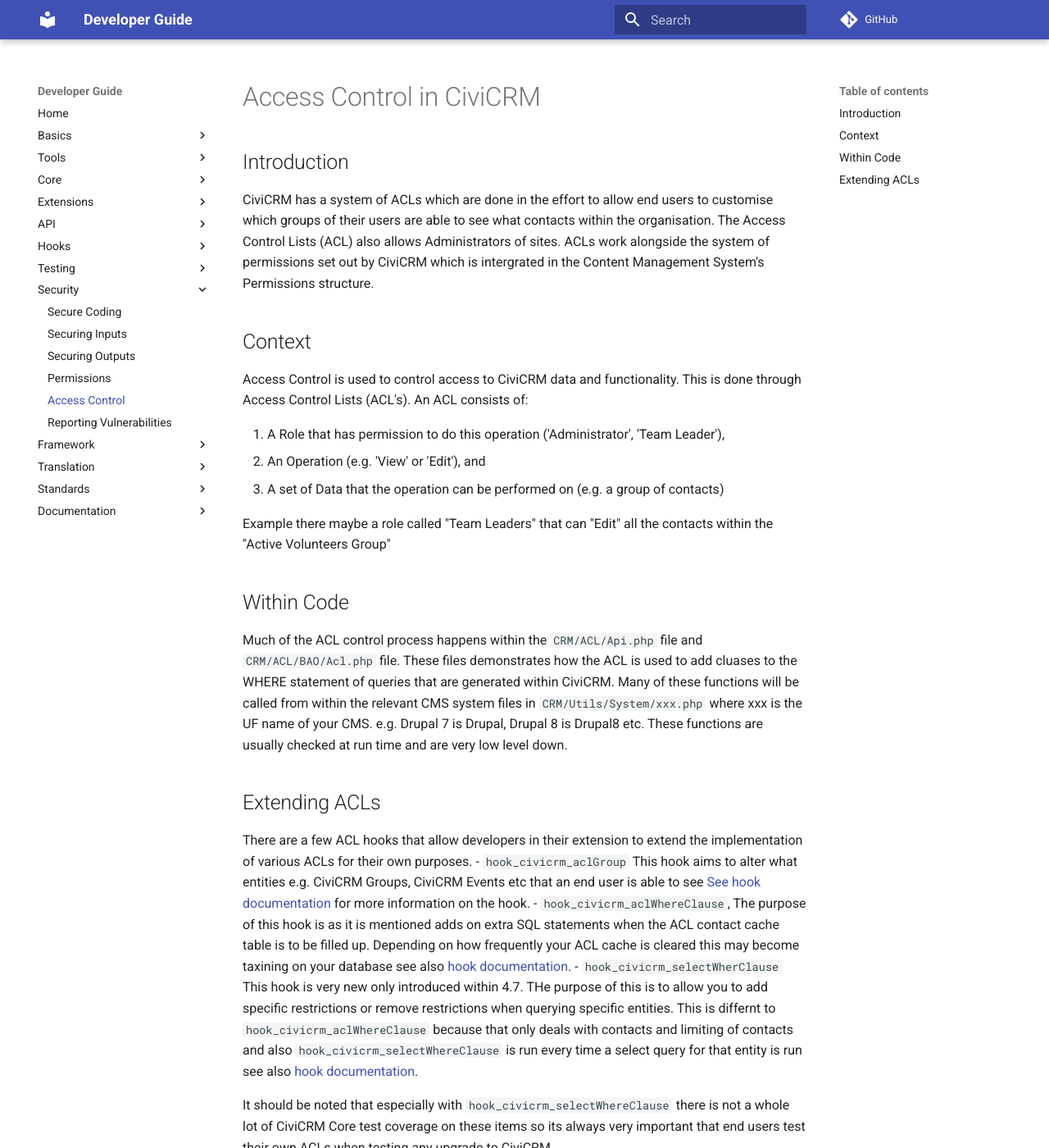
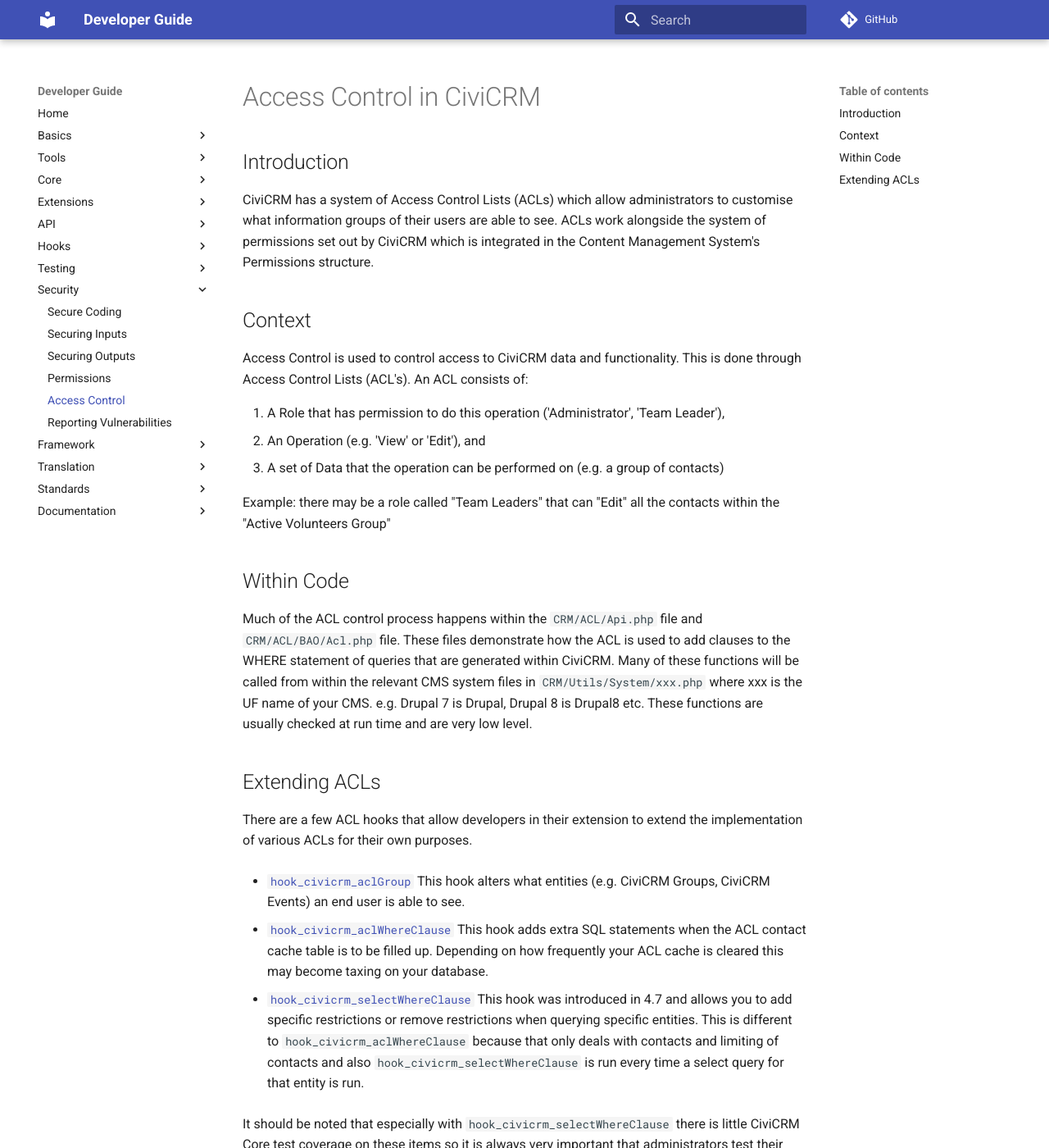
Before and after one commit to civicrm/civicrm-dev-docs, an MkDocs documentation site: the page built from docs/security/access.md, in a window 1280 px wide and 1400 px high. Shown: the whole window at 82% size. Built offline with MkDocs 1.6.1 and Material for MkDocs 9.7.7, drawn with Linux system fonts in a browser that asks for light colours; comment, search, counter and statistics services are not loaded; old or Windows-style settings are respelled for this version of MkDocs; some of the changed text lies outside the part shown.

Commit message:
Improve formatting, fix typos, misc language changes

```diff
--- a/docs/security/access.md
+++ b/docs/security/access.md
@@ -2,7 +2,7 @@
 
 ## Introduction
 
-CiviCRM has a system of ACLs which are done in the effort to allow end users to customise which groups of their users are able to see what contacts within the organisation. The Access Control Lists (ACL) also allows Administrators of sites. ACLs work alongside the system of permissions set out by CiviCRM which is intergrated in the Content Management System's Permissions structure.
+CiviCRM has a system of Access Control Lists (ACLs) which allow administrators to customise what information groups of their users are able to see. ACLs work alongside the system of permissions set out by CiviCRM which is integrated in the Content Management System's Permissions structure.
 
 ## Context
 
@@ -12,17 +12,20 @@
 2. An Operation (e.g. 'View' or 'Edit'), and
 3. A set of Data that the operation can be performed on (e.g. a group of contacts)
 
-Example there maybe a role called "Team Leaders" that can "Edit" all the contacts within the "Active Volunteers Group"
+Example: there may be a role called "Team Leaders" that can "Edit" all the contacts within the "Active Volunteers Group"
 
 ## Within Code
 
-Much of the ACL control process happens within the `CRM/ACL/Api.php` file and `CRM/ACL/BAO/Acl.php` file. These files demonstrates how the ACL is used to add cluases to the WHERE statement of queries that are generated within CiviCRM. Many of these functions will be called from within the relevant CMS system files in `CRM/Utils/System/xxx.php` where xxx is the UF name of your CMS. e.g. Drupal 7 is Drupal, Drupal 8 is Drupal8 etc. These functions are usually checked at run time and are very low level down.
+Much of the ACL control process happens within the `CRM/ACL/Api.php` file and `CRM/ACL/BAO/Acl.php` file. These files demonstrate how the ACL is used to add clauses to the WHERE statement of queries that are generated within CiviCRM. Many of these functions will be called from within the relevant CMS system files in `CRM/Utils/System/xxx.php` where xxx is the UF name of your CMS. e.g. Drupal 7 is Drupal, Drupal 8 is Drupal8 etc. These functions are usually checked at run time and are very low level.
 
 ## Extending ACLs
 
 There are a few ACL hooks that allow developers in their extension to extend the implementation of various ACLs for their own purposes.
- - `hook_civicrm_aclGroup` This hook aims to alter what entities e.g. CiviCRM Groups, CiviCRM Events etc that an end user is able to see [See hook documentation](/hooks/hook_civicrm_aclGroup.md) for more information on the hook.
- - `hook_civicrm_aclWhereClause`, The purpose of this hook is as it is mentioned adds on extra SQL statements when the ACL contact cache table is to be filled up. Depending on how frequently your ACL cache is cleared this may become taxining on your database see also [hook documentation](/hooks/hook_civicrm_aclWhereClause.md).
- - `hook_civicrm_selectWherClause` This hook is very new only introduced within 4.7. THe purpose of this is to allow you to add specific restrictions or remove restrictions when querying specific entities. This is differnt to `hook_civicrm_aclWhereClause` because that only deals with contacts and limiting of contacts and also `hook_civicrm_selectWhereClause` is run every time a select query for that entity is run see also [hook documentation](/hooks/hook_civicrm_selectWhereClause.md).
 
-It should be noted that especially with `hook_civicrm_selectWhereClause` there is not a whole lot of CiviCRM Core test coverage on these items so its always very important that end users test their own ACLs when testing any upgrade to CiviCRM.
+ - [`hook_civicrm_aclGroup`](/hooks/hook_civicrm_aclGroup.md) This hook alters what entities (e.g. CiviCRM Groups, CiviCRM Events) an end user is able to see.
+
+ - [`hook_civicrm_aclWhereClause`](/hooks/hook_civicrm_aclWhereClause.md) This hook adds extra SQL statements when the ACL contact cache table is to be filled up. Depending on how frequently your ACL cache is cleared this may become taxing on your database.
+
+ - [`hook_civicrm_selectWhereClause`](/hooks/hook_civicrm_selectWhereClause.md) This hook was introduced in 4.7 and allows you to add specific restrictions or remove restrictions when querying specific entities. This is different to `hook_civicrm_aclWhereClause` because that only deals with contacts and limiting of contacts and also `hook_civicrm_selectWhereClause` is run every time a select query for that entity is run.
+
+It should be noted that especially with `hook_civicrm_selectWhereClause` there is little CiviCRM Core test coverage on these items so it is always very important that administrators test their own ACLs when testing any upgrade to CiviCRM.
```
